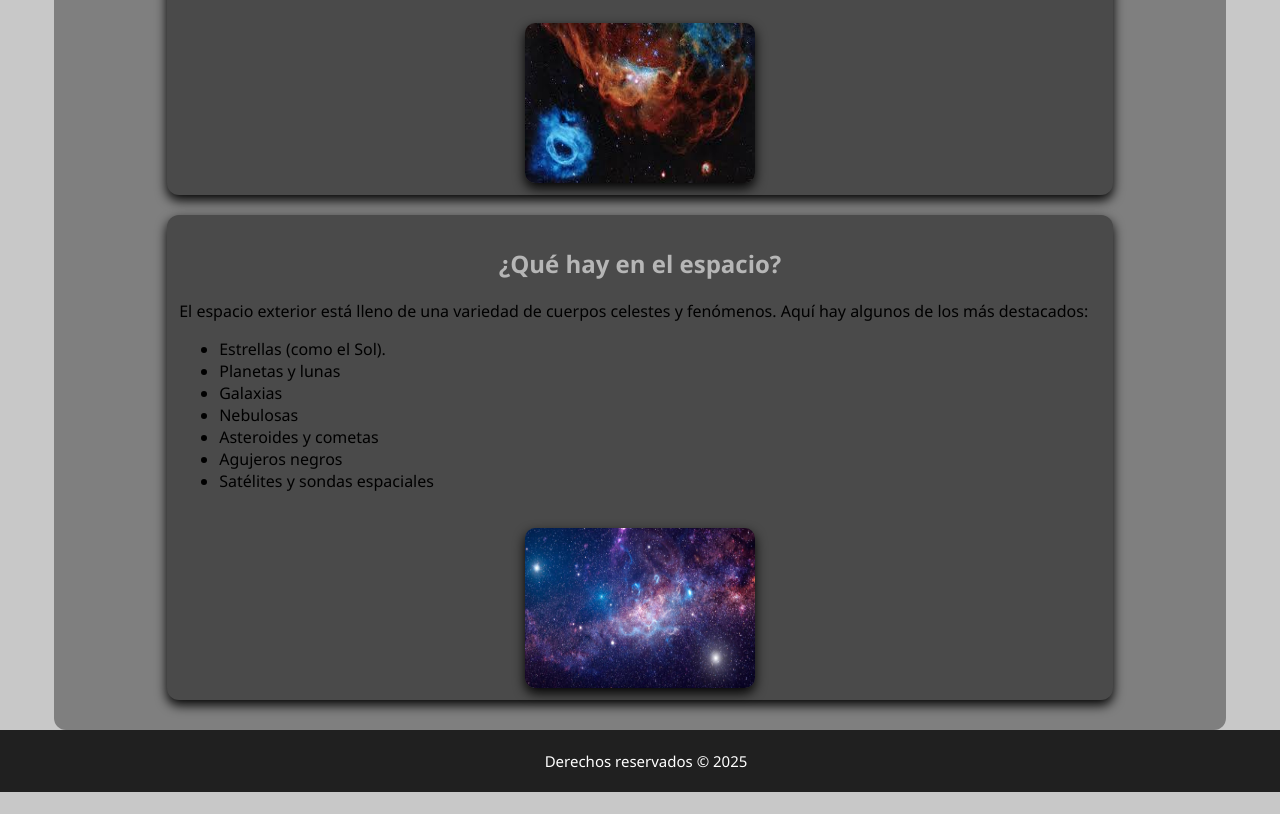
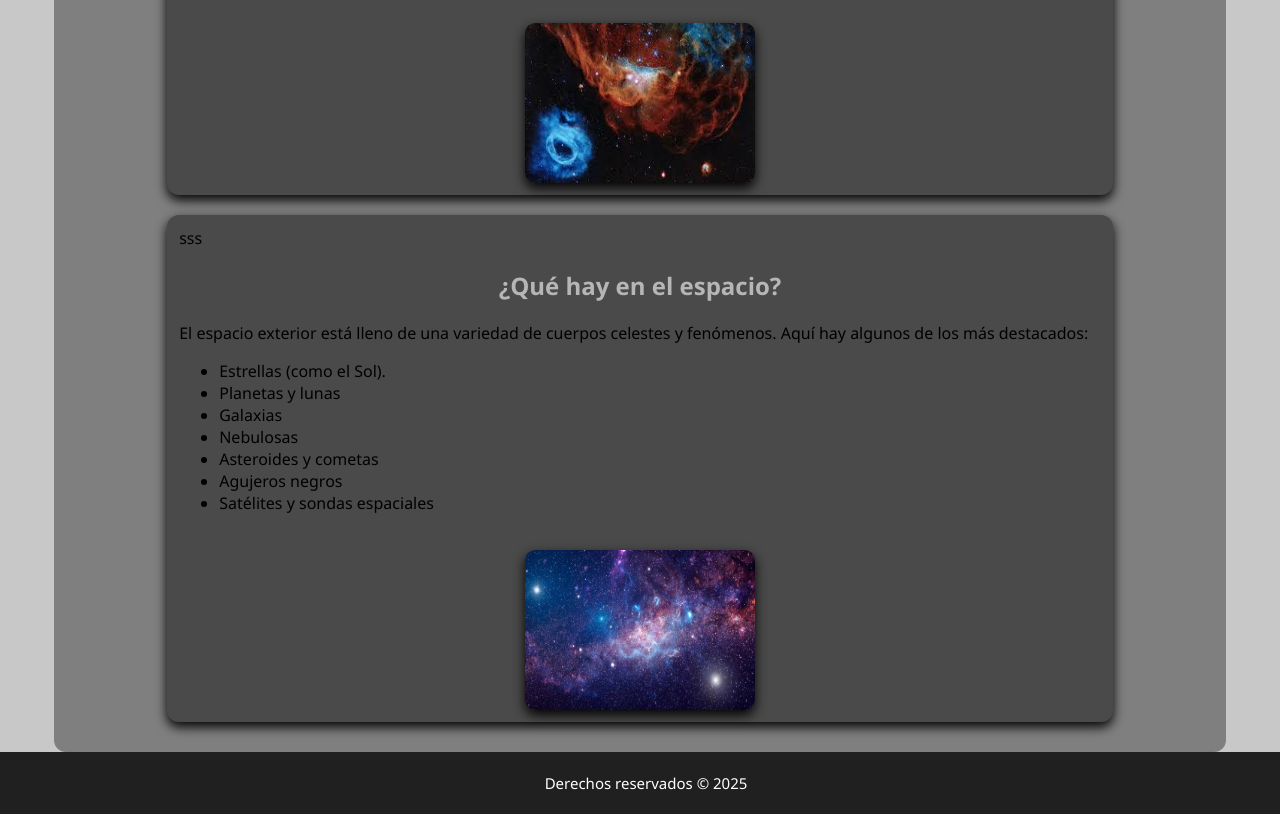
Before and after one commit to Im4lejo/ADSO-comercio, a plain HTML site: page contactos.html in a window 1280 px wide. Shown: the part 1322-2136 px from the top of the page. Before the commit the page ends 2114 px from the top, so only its background shows below. Drawn offline with Linux system fonts and the light colour scheme.

Commit message:
prueba div-no terminado

```diff
--- a/contactos.html
+++ b/contactos.html
@@ -63,7 +63,7 @@
                     <img src="/img/descarga.jpg" alt="Imagen del espacio" class="img3">
                 </div>
         </section>
-        <section>
+        <section>sss
             <h2> ¿Qué hay en el espacio?</h2>
             <p>El espacio exterior está lleno de una variedad de cuerpos celestes y fenómenos. Aquí hay algunos de los más destacados:</p>
             <ul>
```
